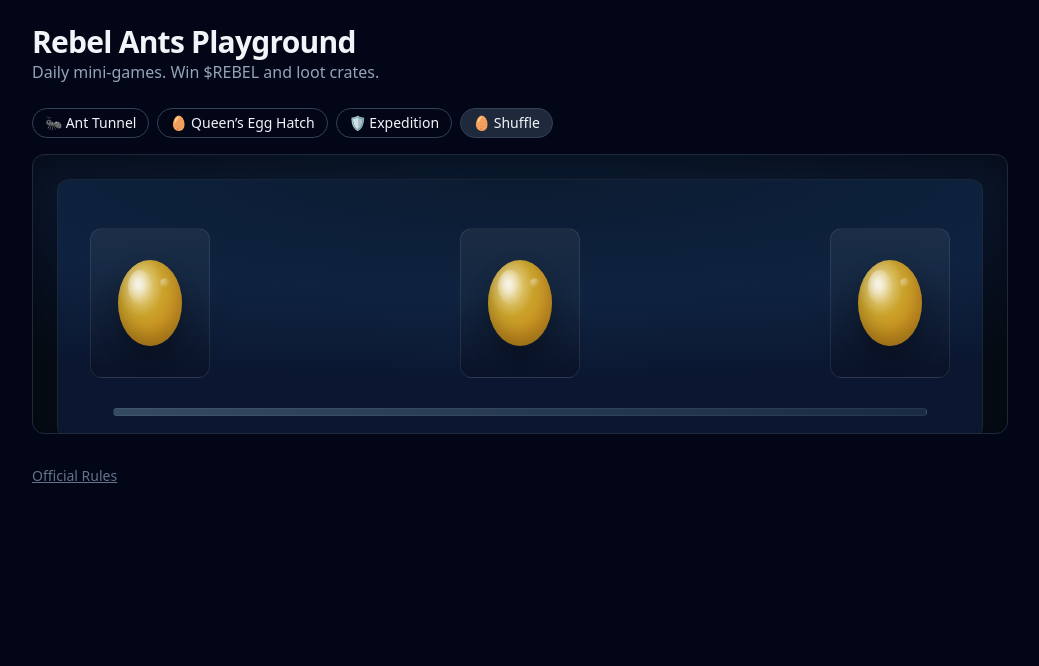
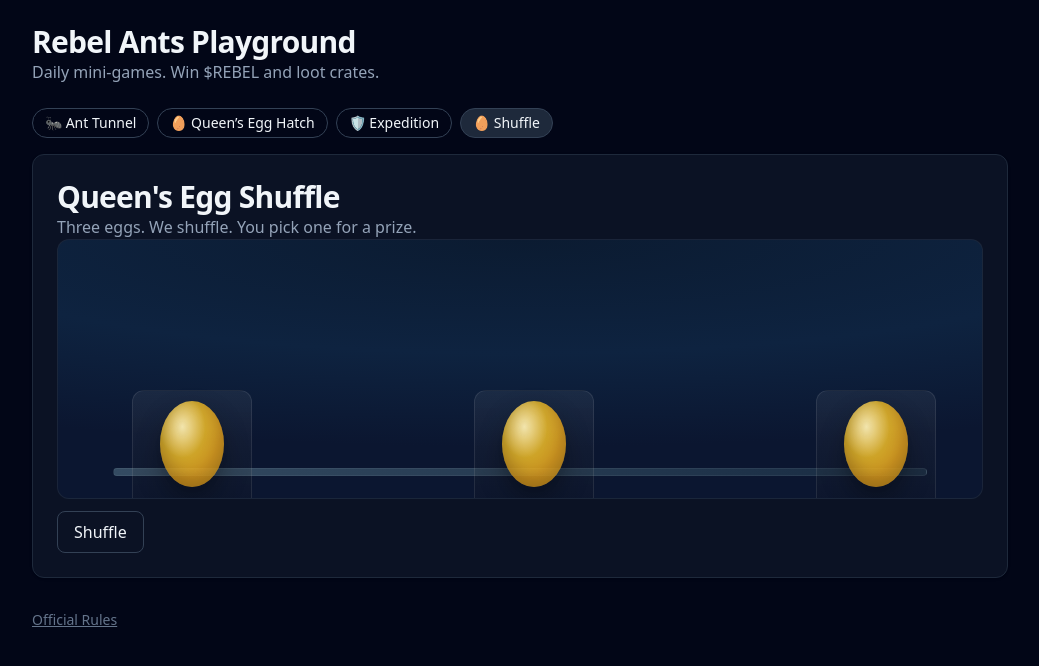
Before and after one commit to D1stknight/rebelants-playground, a Next.js app: page / in a window 1280 px wide. Both pictures are taken after a click on the button "🥚 Shuffle". Shown: the top 666 px of the page, without its empty margins (120-1159 px from the left). Built offline with nearby package versions, Linux system fonts and the light colour scheme.

Commit message:
Update Shuffle.tsx

```diff
--- a/components/Shuffle.tsx
+++ b/components/Shuffle.tsx
@@ -1,175 +1,149 @@
 import React, { useEffect, useMemo, useRef, useState } from 'react';
 
-type Phase = 'idle' | 'shuffling' | 'pick' | 'reveal';
-type Rarity = 'common' | 'rare' | 'ultra' | null;
-type PrizePayload = { ok: boolean; prizeLabel?: string; rarity?: Rarity; nextPlayableAt?: number | null; error?: string };
+// Small helper: wait ms
+const wait = (ms: number) => new Promise(r => setTimeout(r, ms));
 
-function showPrize(label: string, rarity: Rarity) {
-  window.dispatchEvent(new CustomEvent('prize:show', { detail: { label, type: 'crate', rarity } }));
-}
+type Phase = 'idle' | 'shuffling' | 'pick' | 'revealed';
 
 export default function Shuffle() {
   const [phase, setPhase] = useState<Phase>('idle');
-  const [progress, setProgress] = useState(0);
-  const [positions, setPositions] = useState<number[]>([0, 1, 2]); // eggIdx -> slotIdx
-  const [slotCenters, setSlotCenters] = useState<number[]>([0, 0, 0]);
+  const [order, setOrder] = useState<number[]>([0, 1, 2]);   // visual order
+  const [canPick, setCanPick] = useState(false);
+  const [busy, setBusy] = useState(false);
+  const sceneRef = useRef<HTMLDivElement>(null);
 
-  const sceneRef = useRef<HTMLDivElement | null>(null);
-  const swapTimer = useRef<ReturnType<typeof setInterval> | null>(null);
-  const progTimer = useRef<ReturnType<typeof setInterval> | null>(null);
-  const pickingLock = useRef(false);
+  // layout: three fixed lanes we reuse no matter the order
+  const lanes = useMemo(
+    () => [
+      { left: '8%',  top: '58%' },
+      { left: '45%', top: '58%' },
+      { left: '82%', top: '58%' }
+    ],
+    []
+  );
 
-  // layout: compute 3 card centers
-  useEffect(() => {
-    const layout = () => {
-      const el = sceneRef.current;
-      if (!el) return;
-      const w = el.clientWidth;
-      const cardW = 120;
-      const pad = 32;
-      const usable = Math.max(0, w - pad * 2);
-      const gap = (usable - cardW * 3) / 2;
-      const first = pad + cardW / 2;
-      setSlotCenters([first, first + cardW + gap, first + (cardW + gap) * 2]);
-    };
-    layout();
-    const r = () => layout();
-    window.addEventListener('resize', r);
-    return () => window.removeEventListener('resize', r);
-  }, []);
+  // shuffle animation: swaps indexes quickly then slows down
+  const runShuffle = async () => {
+    if (busy) return;
+    setBusy(true);
+    setPhase('shuffling');
+    setCanPick(false);
 
-  function clearTimers() {
-    if (swapTimer.current) { clearInterval(swapTimer.current); swapTimer.current = null; }
-    if (progTimer.current) { clearInterval(progTimer.current); progTimer.current = null; }
-  }
-
-  function start() {
-    if (phase !== 'idle') return;
-
-    setPhase('shuffling');
-    setProgress(0);
-    pickingLock.current = false;
-
-    // random start permutation
-    setPositions([0, 1, 2].sort(() => Math.random() - 0.5));
-
-    progTimer.current && clearInterval(progTimer.current);
-    progTimer.current = setInterval(() => setProgress((p) => Math.min(99, p + 3)), 60);
-
-    let swapsLeft = 22 + Math.floor(Math.random() * 10);
-    let speed = 140;
-
-    const swapOnce = () => {
-      setPositions((prev) => {
-        const a = Math.floor(Math.random() * 3);
+    // 20–28 swaps with easing
+    const swaps = 22 + Math.floor(Math.random() * 6);
+    for (let i = 0; i < swaps; i++) {
+      setOrder(prev => {
+        // pick two distinct positions and swap
+        let a = Math.floor(Math.random() * 3);
         let b = Math.floor(Math.random() * 3);
-        if (b === a) b = (b + 1) % 3;
+        while (b === a) b = Math.floor(Math.random() * 3);
         const next = [...prev];
-        const ai = next.indexOf(a);
-        const bi = next.indexOf(b);
-        [next[ai], next[bi]] = [next[bi], next[ai]];
+        [next[a], next[b]] = [next[b], next[a]];
         return next;
       });
+      // ease: faster at start, slower near the end
+      const t = i / swaps;
+      const dur = 70 + Math.floor(380 * t * t);
+      // eslint-disable-next-line no-await-in-loop
+      await wait(dur);
+    }
 
-      swapsLeft--;
-      // ease in/out speed
-      if (swapsLeft > 12) speed = Math.max(70, speed - 6);
-      else speed = Math.min(220, speed + 14);
+    setPhase('pick');
+    setCanPick(true);
+    setBusy(false);
+  };
 
-      if (swapsLeft <= 0) {
-        clearTimers();
-        setProgress(100);
-        setTimeout(() => setPhase('pick'), 200);
-      } else {
-        if (swapTimer.current) clearInterval(swapTimer.current);
-        swapTimer.current = setInterval(swapOnce, speed);
-      }
-    };
+  // egg click => fetch result and reveal
+  const onPick = async (idx: number) => {
+    if (!canPick || busy || phase !== 'pick') return;
 
-    swapTimer.current = setInterval(swapOnce, speed);
-  }
-
-  async function pick(slotChosen: number) {
-    if (phase !== 'pick' || pickingLock.current) return;
-    pickingLock.current = true;
-    setPhase('reveal');
-    clearTimers(); // belt & suspenders
+    setBusy(true);
+    setCanPick(false);
 
     try {
-      const r = await fetch('/api/spin', { method: 'POST' });
-      const data: PrizePayload = await r.json();
-      const label =
-        data.prizeLabel ??
-        (data.rarity ? `${data.rarity[0].toUpperCase()}${data.rarity.slice(1)} Loot Crate` : 'Nothing this time');
-      showPrize(label, data.rarity ?? null);
-    } catch {
-      showPrize('Nothing this time', null);
-    } finally {
-      setTimeout(() => {
-        setPositions([0, 1, 2]);
-        setProgress(0);
-        setPhase('idle');
-        pickingLock.current = false;
-      }, 500);
+      // hit our API for a prize (uses your existing endpoint)
+      const res = await fetch('/api/spin', { method: 'POST' });
+      const data = await res.json();
+
+      // broadcast a global prize event for the modal host (works with our PrizeModalHost)
+      window.dispatchEvent(
+        new CustomEvent('rebelants:prize', {
+          detail: {
+            label: data?.prizeLabel ?? 'Nothing this time',
+            type: data?.type ?? 'none',
+            rarity: data?.rarity ?? null,
+            sub: data?.sub ?? undefined,
+          },
+        })
+      );
+    } catch (e) {
+      window.dispatchEvent(
+        new CustomEvent('rebelants:prize', {
+          detail: { label: 'Nothing this time', type: 'none', rarity: null },
+        })
+      );
     }
-  }
 
-  function onEggClick(e: React.MouseEvent, eggIdx: number) {
-    e.preventDefault();
-    e.stopPropagation();                // stop bubbling
-    if (phase !== 'pick') return;
-    pick(positions[eggIdx]);
-  }
+    setPhase('revealed');
+    // small pause before allowing another round
+    await wait(600);
+    setBusy(false);
+  };
 
-  const cardW = 120;
-  const eggTransforms = useMemo(() => {
-    return positions.map((slotIdx) => {
-      const cx = slotCenters[slotIdx] ?? 0;
-      const left = cx - cardW / 2;
-      return `translate3d(${left}px,0,0)`;
-    });
-  }, [positions, slotCenters]);
+  // CTA label
+  const ctaLabel =
+    phase === 'idle' || phase === 'revealed'
+      ? 'Shuffle'
+      : phase === 'shuffling'
+      ? 'Shuffling…'
+      : 'Pick an egg';
 
-  const canPick = phase === 'pick';
+  // CTA disabled rules
+  const ctaDisabled = phase === 'shuffling' || phase === 'pick' || busy;
 
   return (
-    <div className="ant-card shuffle-wrap">
-      {/* Scene sits ABOVE the button in stacking order */}
-      <div className="shuffle-scene" ref={sceneRef} aria-live="polite">
-        {/* decorative sweeps, ignore pointer events */}
-        <div className={`sweep ${phase === 'shuffling' ? 'run' : ''}`} aria-hidden />
-        <div className={`sweep delay ${phase === 'shuffling' ? 'run' : ''}`} aria-hidden />
+    <div className="ant-card">
+      <div className="title">Queen&apos;s Egg Shuffle</div>
+      <p className="subtitle">Three eggs. We shuffle. You pick one for a prize.</p>
 
-        {[0, 1, 2].map((eggIdx) => (
-          <button
-            key={eggIdx}
-            type="button"
-            className={`egg-card ${canPick ? 'can-pick' : ''}`}
-            style={{ transform: eggTransforms[eggIdx] }}
-            onClick={(e) => onEggClick(e, eggIdx)}
-            disabled={!canPick}
-            aria-label="Pick this egg"
-          >
-            <div className="egg-body always-wobble">
-              <div className="egg-gloss" />
-              <div className="egg-speckle" />
+      {/* scene */}
+      <div ref={sceneRef} className="shuffle-scene ant-scene">
+        {/* stage / strip */}
+        <div className="strip" />
+        {/* ambient sweeping lights */}
+        <div className="sweep sweep-left" />
+        <div className="sweep sweep-right" />
+        {/* rail/progress purely decorative here */}
+        <div className="rail" />
+
+        {/* eggs */}
+        {order.map((eggId, pos) => {
+          const lane = lanes[pos];
+          return (
+            <div
+              key={eggId}
+              className={`egg-card ${canPick ? 'can-pick' : ''}`}
+              style={{ left: lane.left, top: lane.top }}
+              onClick={() => onPick(eggId)}
+            >
+              <div className={`egg-body ${canPick ? 'always-wobble' : ''}`} />
+              <div className="egg-shadow" />
+              <div className="egg-spec" />
             </div>
-          </button>
-        ))}
-
-        <div className="rail" aria-hidden><div className="rail-fill" style={{ width: `${progress}%` }} /></div>
+          );
+        })}
       </div>
 
-      {/* Button stays UNDER the scene */}
-      <div className="mt-4 shuffle-cta">
+      {/* CTA always renders so it cannot disappear due to z-index/clipping */}
+      <div className="shuffle-cta">
         <button
-          type="button"
-          onClick={start}
-          disabled={phase !== 'idle'}
           className="btn"
-          aria-busy={phase !== 'idle'}
+          disabled={ctaDisabled}
+          onClick={() => {
+            if (phase === 'idle' || phase === 'revealed') runShuffle();
+          }}
         >
-          {phase === 'idle' ? 'Shuffle' : 'Shuffling…'}
+          {ctaLabel}
         </button>
       </div>
     </div>
```
